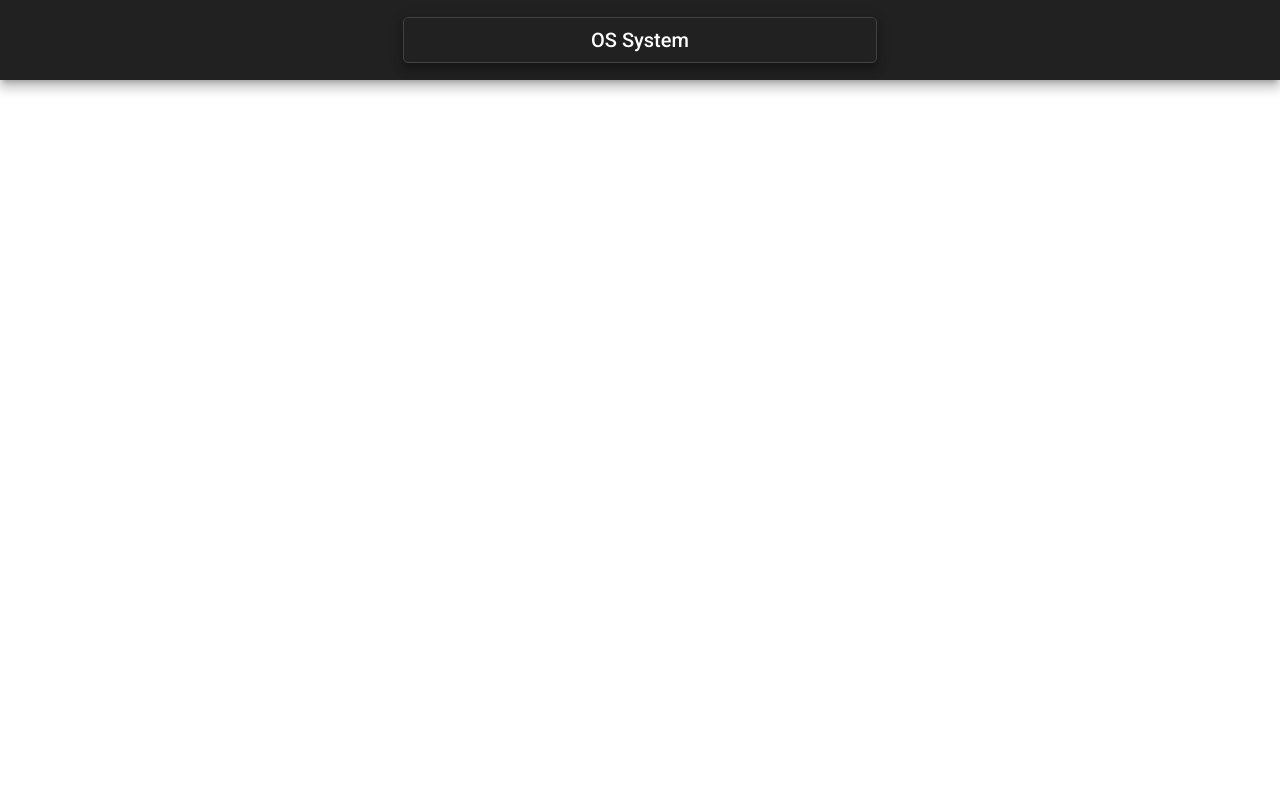
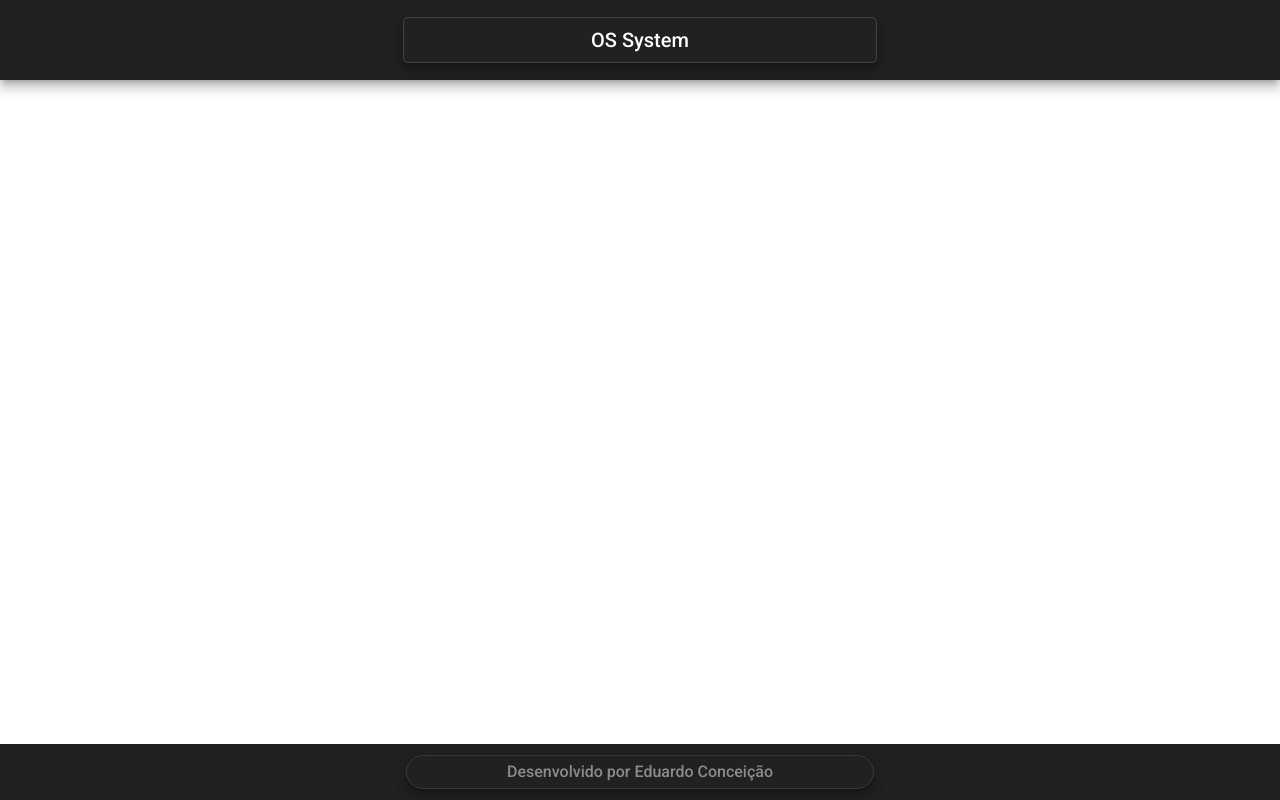
Before and after one commit to eduardoconceicao90/os-front, an Angular app: page / in a window 1280 px wide. Built offline with nearby package versions, Linux system fonts and the light colour scheme.

Commit message:
Gerando componente FOOTER

```diff
--- a/src/app/app.component.html
+++ b/src/app/app.component.html
@@ -1 +1,2 @@
 <app-header></app-header>
+<app-footer></app-footer>
--- a/src/app/app.module.ts
+++ b/src/app/app.module.ts
@@ -17,11 +17,13 @@ import { MatListModule } from '@angular/material/list';
 import { MatCardModule } from '@angular/material/card';
 import { MatTableModule } from '@angular/material/table';
 import { HeaderComponent } from './views/components/template/header/header.component';
+import { FooterComponent } from './views/components/template/footer/footer.component';
 
 @NgModule({
   declarations: [
     AppComponent,
-    HeaderComponent
+    HeaderComponent,
+    FooterComponent
   ],
   imports: [
     BrowserModule,
--- /dev/null
+++ b/src/app/views/components/template/footer/footer.component.css
@@ -0,0 +1,17 @@
+.footer{
+    height: 7%;
+    position: fixed;
+    bottom: 0;
+    display: flex;
+    align-items: center;
+    justify-content: center;
+}
+
+p{
+    color: rgb(141, 139, 139);
+    margin: 0;
+    font-size: 1rem;
+    border: 1px solid rgb(58, 57, 57);
+    padding: 0 8%;
+    border-radius: 20px;
+}
--- /dev/null
+++ b/src/app/views/components/template/footer/footer.component.html
@@ -0,0 +1,3 @@
+<mat-toolbar class="footer">
+    <p class="mat-elevation-z8">Desenvolvido por Eduardo Conceição</p>
+</mat-toolbar>
--- /dev/null
+++ b/src/app/views/components/template/footer/footer.component.ts
@@ -0,0 +1,15 @@
+import { Component, OnInit } from '@angular/core';
+
+@Component({
+  selector: 'app-footer',
+  templateUrl: './footer.component.html',
+  styleUrls: ['./footer.component.css']
+})
+export class FooterComponent implements OnInit {
+
+  constructor() { }
+
+  ngOnInit(): void {
+  }
+
+}
```
